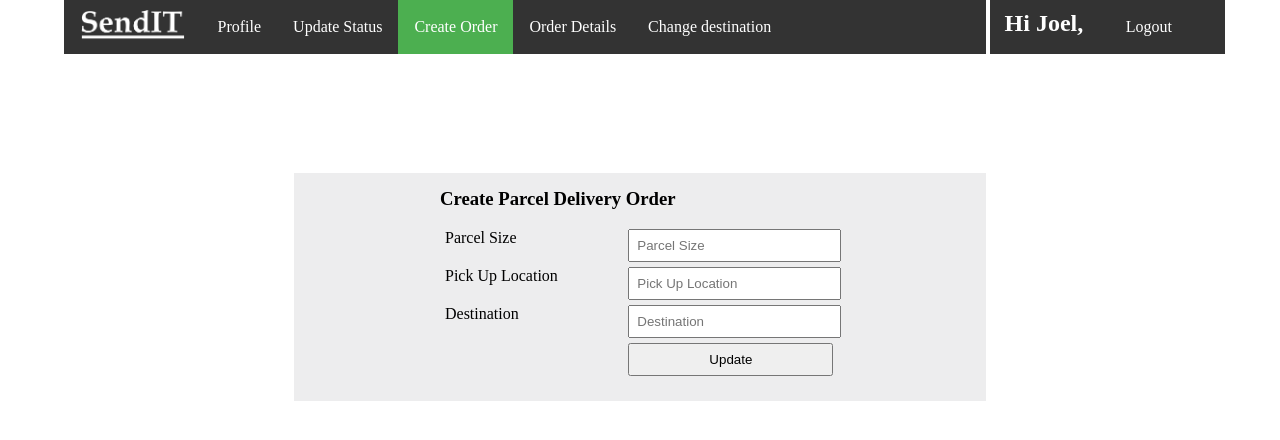
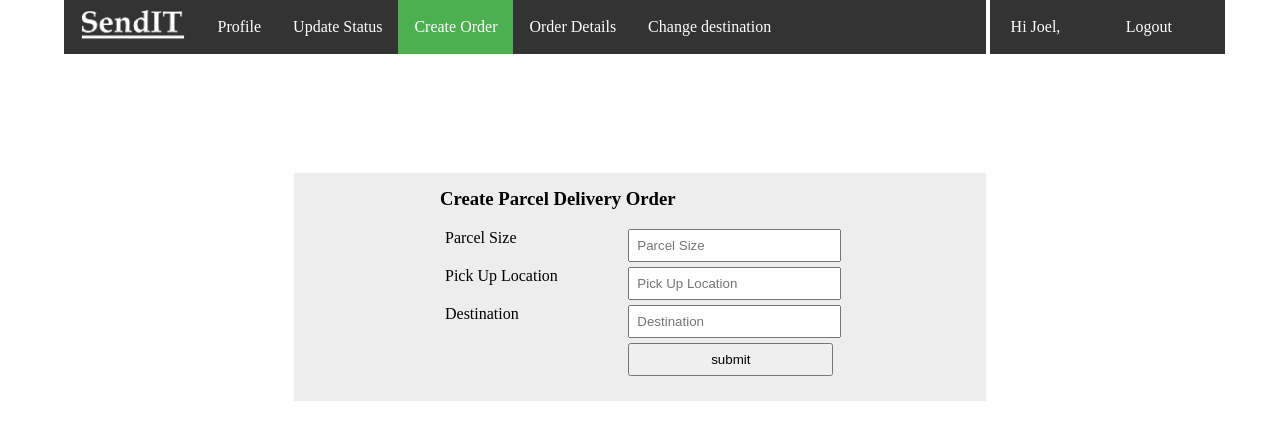
Before and after one commit to PatrickMugayaJoel/SendIt, a Python web app: template UI/template/create_order.html in a window 1280 px wide. Shown: the top 440 px of the page. Run offline with Jinja, Linux system fonts and the light colour scheme; the template is opened without the code that fills it, so the values that code supplies are empty.

Commit message:
initial commit. pulled from chores branch

```diff
--- a/UI/css/sendit.css
+++ b/UI/css/sendit.css
@@ -268,8 +268,10 @@ height: inherit;
     background-color: blue;
 }
 
+#cancels{
+border: none;
+}
 
 #cancelOD, #cancelCD{
-	border: none;
 	width: 40%;
 }
--- a/UI/template/admin.html
+++ b/UI/template/admin.html
@@ -22,7 +22,7 @@
   <li><a href="./change_destination.html">Change destination</a></li>
 </ul>
 <ul id="ui_two">
-  <li><h2> Admin Joel, </h2></li>
+  <li><a target="blank"> Admin: Joel, </a></li>
   <li><a href="./login.html">Logout</a></li>
 </ul>
 </div>
--- a/UI/template/change_destination.html
+++ b/UI/template/change_destination.html
@@ -22,7 +22,7 @@
   <li><a class="active" href="./change_destination.html">Change destination</a></li>
 </ul>
 <ul id="ui_two">
-  <li><h2> Hi Joel, </h2></li>
+  <li><a target="blank"> Hi Joel, </a></li>
   <li><a href="./login.html">Logout</a></li>
 </ul>
 </div>
--- a/UI/template/create_order.html
+++ b/UI/template/create_order.html
@@ -22,7 +22,7 @@
   <li><a href="./change_destination.html">Change destination</a></li>
 </ul>
 <ul id="ui_two">
-  <li><h2> Hi Joel, </h2></li>
+  <li><a target="blank"> Hi Joel, </a></li>
   <li><a href="./login.html">Logout</a></li>
 </ul>
 </div>
@@ -45,8 +45,8 @@
      <input id="destination" type="text" name="destination" placeholder="Destination">
   </div>
   <div class="inputfield">
-     <label for="signup"></label>
-     <input id="update" type="submit" value="Update" placeholder="update">
+     <label for="submit"></label>
+     <input id="submit" type="submit" value="submit">
   </div>
 </form>
 
--- a/UI/template/owened_orders.html
+++ b/UI/template/owened_orders.html
@@ -22,7 +22,7 @@
   <li><a href="./change_destination.html">Change destination</a></li>
 </ul>
 <ul id="ui_two">
-  <li><h2> Hi Joel, </h2></li>
+  <li><a target="blank"> Hi Joel, </a></li>
   <li><a href="./login.html">Logout</a></li>
 </ul>
 </div>
@@ -142,7 +142,7 @@
           <td width="30%">01-01-2020</td>
         </tr>
         <tr>
-          <td colspan="2">
+          <td id="cancels" colspan="2">
           <div id="cancelOD">
             <a href='#'>Cancel Order</a>
           </div>
--- a/UI/template/user_profile.html
+++ b/UI/template/user_profile.html
@@ -22,7 +22,7 @@
   <li><a href="./change_destination.html">Change destination</a></li>
 </ul>
 <ul id="ui_two">
-  <li><h2> Hi Joel, </h2></li>
+  <li><a target="blank"> Hi Joel, </a></li>
   <li><a href="./login.html">Logout</a></li>
 </ul>
 </div>
```
